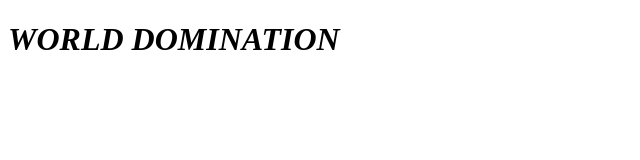
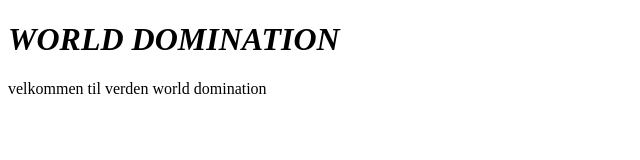
Before and after one commit to andeypandey/andytest, a plain HTML site: page index.html in a window 1280 px wide. Shown: the whole page, without its empty margins (0-640 px from the left). Drawn offline with Linux system fonts and the light colour scheme.

Commit message:
Update index.html

```diff
--- a/index.html
+++ b/index.html
@@ -7,7 +7,7 @@
     <title>World domination </title>
 
 </head> <h1><i>WORLD DOMINATION</i></h1>
-<body>
+<body> velkommen til verden world domination
 
 </body>
 </html>
```
